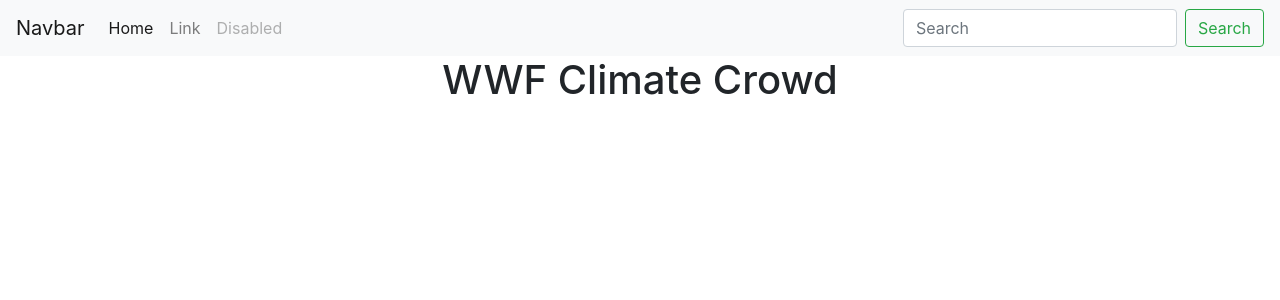
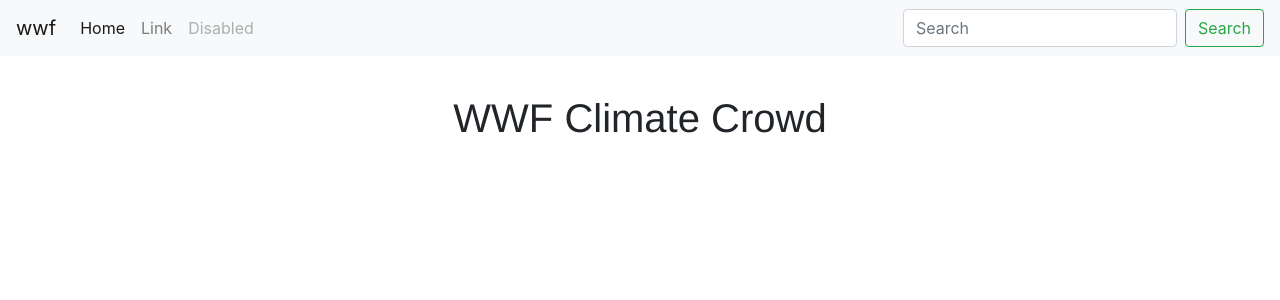
Before and after one commit to denniseortega/climate_crowd, an Angular app: page / in a window 1280 px wide. Shown: the top 300 px of the page. Built offline with nearby package versions, Linux system fonts and the light colour scheme; a small style sheet from the web is missing.

Commit message:
add routing

```diff
--- a/package.json
+++ b/package.json
@@ -25,6 +25,7 @@
     "core-js": "^2.4.1",
     "jquery": "^3.3.1",
     "popper.js": "^1.14.3",
+    "roboto-fontface": "^0.9.0",
     "rxjs": "^5.5.6",
     "serve": "^9.1.0",
     "zone.js": "^0.8.19"
--- a/src/app/navbar/navbar.component.html
+++ b/src/app/navbar/navbar.component.html
@@ -1,5 +1,5 @@
 <nav class="navbar navbar-expand-lg navbar-light bg-light">
-  <a class="navbar-brand" href="#">Navbar</a>
+  <a class="navbar-brand" routerLink="">wwf</a>
   <button class="navbar-toggler" type="button" data-toggle="collapse" data-target="#navbarTogglerDemo02" aria-controls="navbarTogglerDemo02" aria-expanded="false" aria-label="Toggle navigation">
     <span class="navbar-toggler-icon"></span>
   </button>
--- a/src/app/welcome/welcome.component.css
+++ b/src/app/welcome/welcome.component.css
@@ -1,3 +1,7 @@
 h1{
   text-align: center;
 }
+.container{
+  margin-top: 3%;
+  font-family: helvetica;
+}
--- a/src/app/welcome/welcome.component.html
+++ b/src/app/welcome/welcome.component.html
@@ -1 +1,3 @@
-<h1>{{title}}</h1>
+<div class="container">
+  <h1>{{title}}</h1>
+</div>
--- a/src/styles.css
+++ b/src/styles.css
@@ -1 +1,3 @@
-/* You can add global styles to this file, and also import other style files */
+@font-face {
+  font-family: "Dense-Regular";
+  src: url("./assets/fonts/Dense-Regular.otf"); }
```
Also changed, not shown: src/app/app.routing.ts (+12 -1 lines), .angular-cli.json, src/assets/fonts/Dense-Regular.otf (added), 1 other file (tests, documents, lock files or other folders).
